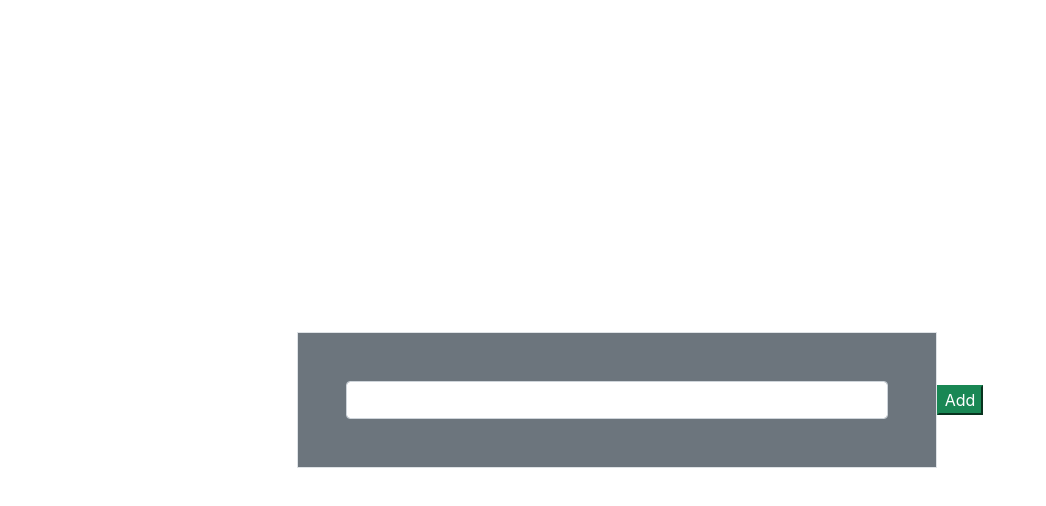
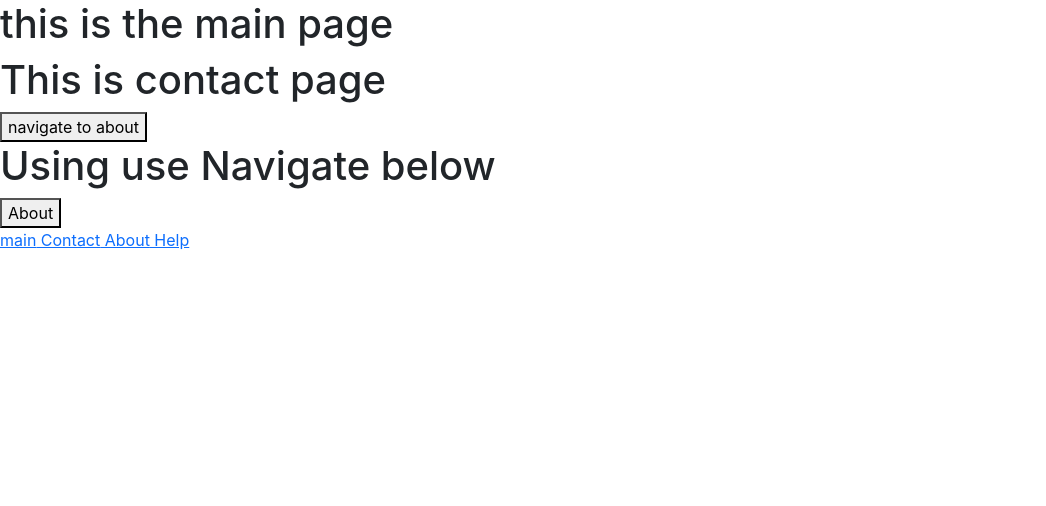
Before and after one commit to Abuzar-Asif/hooks, a React (Create React App) app: page /contact in a window 1280 px wide. Shown: the top 506 px of the page, without its empty margins (0-1046 px from the left). Built offline with nearby package versions, Linux system fonts and the light colour scheme.

Commit message:
reacr router v6

```diff
--- a/src/App.js
+++ b/src/App.js
@@ -1,9 +1,11 @@
 import React from 'react'
-import CrudReduxToolkit from './CrudReduxToolkit'
+import Main from './ReactRouter/Main'
+// import CrudReduxToolkit from './CrudReduxToolkit'
 // import UseFormikprac from './UseFormikprac'
 // import { BrowserRouter,Routes, Route  } from 'react-router-dom'
-import Create from './Create'
-import Todo from './TodoList/Todo'
+// import Create from './Create'
+// import Todo from './TodoList/Todo'
+// import PracticeTodo from './PracticeTodo'
 
 const App = () => {
   return (
@@ -16,7 +18,9 @@ const App = () => {
 <Route path='/Create' element={<Create/>}/>
 </Routes>
 </BrowserRouter> */}
-<Todo/>
+{/* <Todo/> */}
+{/* <PracticeTodo/> */}
+<Main/>
 
     </>
   )
--- /dev/null
+++ b/src/PracticeTodo.jsx
@@ -0,0 +1,47 @@
+import React, { useState } from 'react'
+
+const PracticeTodo = () => {
+    const [inp,setinp]=useState('')
+    const [activity,setactivity]=useState([])
+    const AddValue=()=>{
+        setactivity([...activity,inp])
+
+    }
+    const remove=(ind)=>{
+        setactivity(activity.filter((val,i)=>{
+            return ind !=i;
+        }))
+    }
+    const Edit =()=>{
+
+    }
+  return (
+    <>
+    <center>
+     <div>
+        <div>
+            <input type="text" placeholder='Enter values to add'  value={inp} onChange={(e)=>{setinp(e.target.value)}}/>
+            <button onClick={AddValue}>Add </button>
+        </div>
+        <div>
+            {activity.map((cval,ind)=>(
+                <p key={ind}>
+                        {cval}
+                <button onClick={()=>{remove(ind)}}>remove</button>
+                <button onClick={()=>{Edit(ind)}}>Edit</button>
+                </p>
+            ))}
+
+        </div>
+        <div>
+            {activity.length>=1 && <button onClick={()=>{
+                setactivity([])
+            }}> Remove All </button>}
+        </div>
+        </div>
+        </center>
+    </>
+  )
+}
+
+export default PracticeTodo
--- /dev/null
+++ b/src/ReactRouter/About.jsx
@@ -0,0 +1,13 @@
+import React from 'react'
+
+const About = () => {
+  return (
+    <div>
+      <h1>
+        This is about page
+      </h1>
+    </div>
+  )
+}
+
+export default About
--- /dev/null
+++ b/src/ReactRouter/Contact.jsx
@@ -0,0 +1,27 @@
+import React from 'react'
+import { useNavigate } from 'react-router-dom'
+
+const Contact = () => {
+    const navigate =useNavigate()
+
+  const toAbout=()=>{
+    navigate('/About')
+  }
+  return (
+    <div>
+      <h1>
+        This is contact page
+      </h1>
+      <button onClick={toAbout}>navigate to about </button>
+
+      <h1>
+        Using use Navigate below
+     </h1>
+
+            <button onClick={toAbout}>About</button>
+    </div>
+
+  )
+}
+
+export default Contact
--- /dev/null
+++ b/src/ReactRouter/Help.jsx
@@ -0,0 +1,13 @@
+import React from 'react'
+
+const Help = () => {
+  return (
+    <div>
+      <h1>
+        this is help page
+      </h1>
+    </div>
+  )
+}
+
+export default Help
--- /dev/null
+++ b/src/ReactRouter/Main.jsx
@@ -0,0 +1,35 @@
+import React from 'react'
+import { BrowserRouter, Link, Route, Routes, useNavigate } from 'react-router-dom'
+import Contact from './Contact'
+import About from './About'
+import Help from './Help'
+const Main = () => {
+
+    return (
+    <>
+
+    <h1>
+        this is the main page
+    </h1>
+      <BrowserRouter>
+      <Routes>
+        <Route path='/contact' element={<Contact/>}/>
+        <Route path='/About' element={<About/>}/>
+        <Route path='/Help' element={<Help/>}/>
+      </Routes>
+      <Link to='/'> main
+      </Link>
+      <Link to='/contact'> Contact
+      </Link>
+      <Link to='/About'> About
+      </Link>
+      <Link to='/help'> Help
+      </Link>
+      </BrowserRouter>
+
+
+    </>
+  )
+}
+
+export default Main
```
